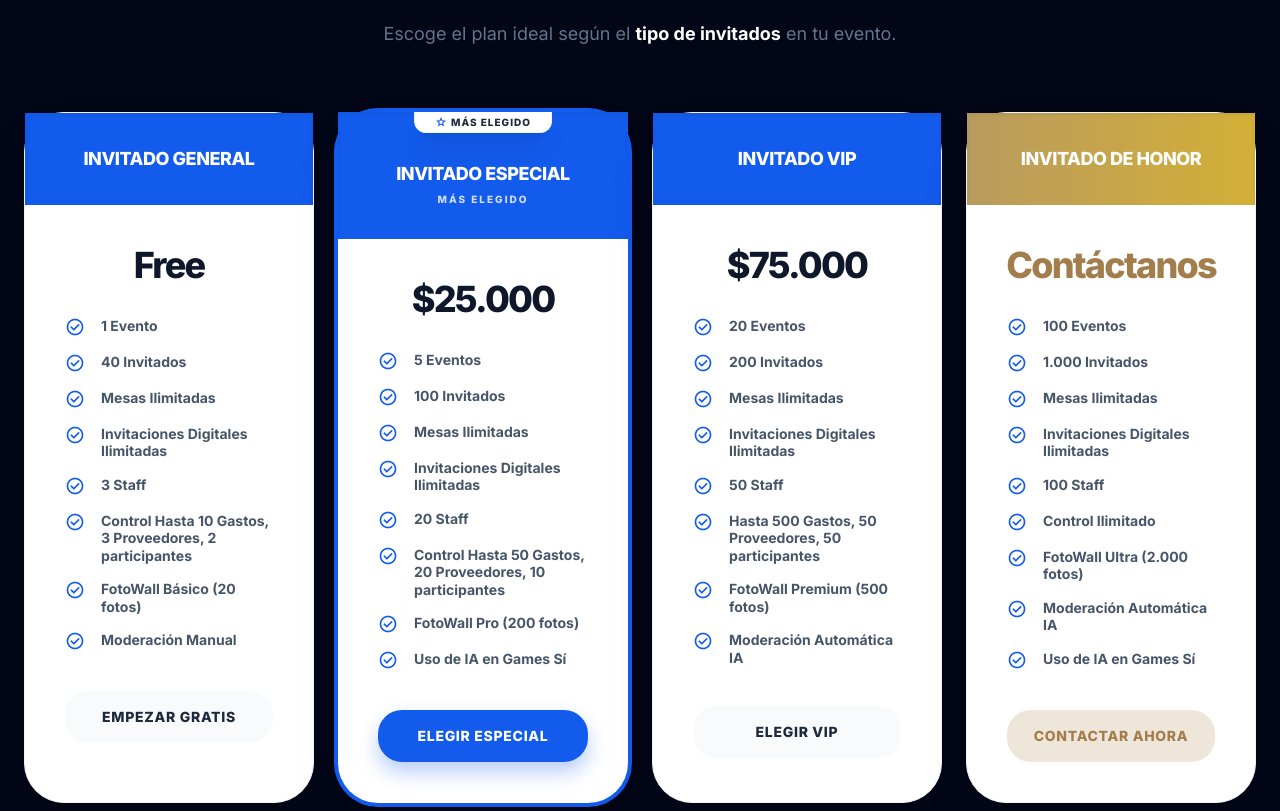
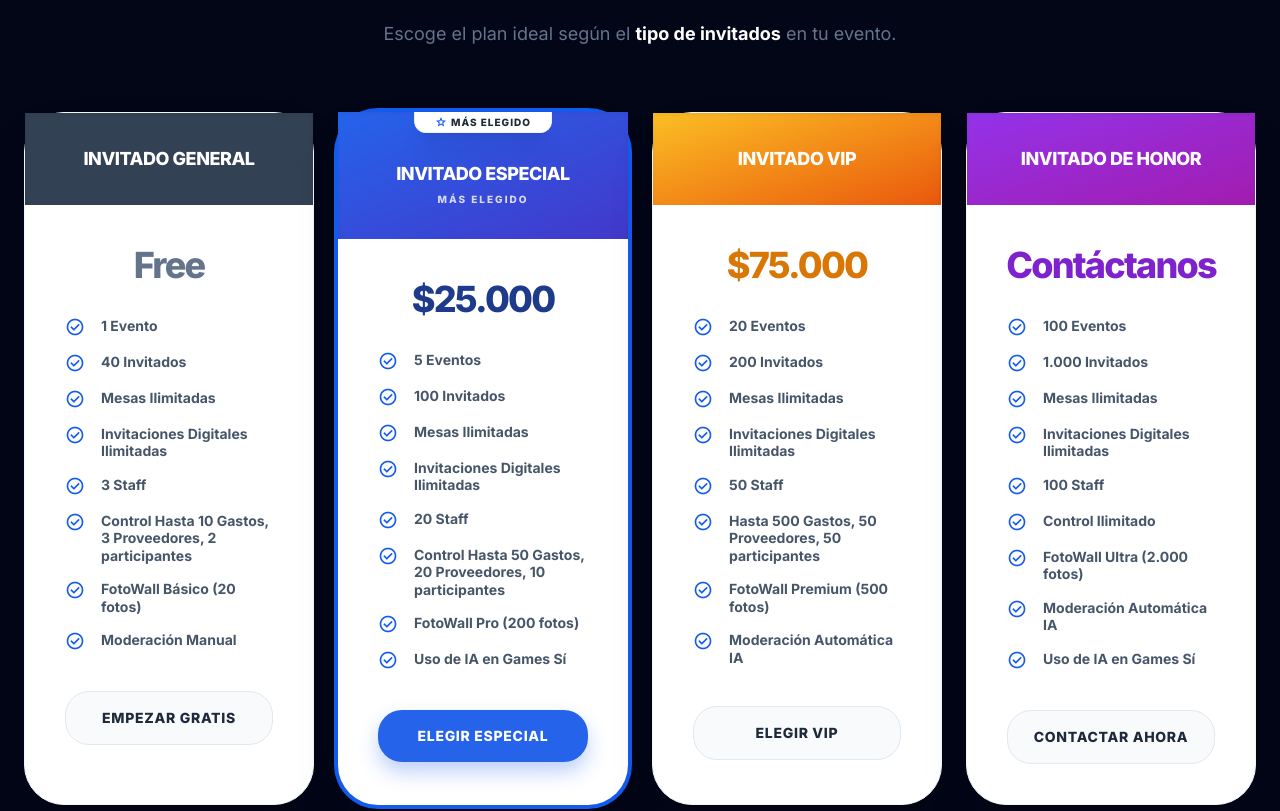
Before and after one commit to mmcorti/APPXV, a React (Vite) app: page /#/ in a window 1280 px wide. Shown: the part 3214-4025 px from the top of the page. Built offline with nearby package versions, Linux system fonts and the light colour scheme; no server answers.

Commit message:
mejoras visuales solicitadas en el Dashboard y en la pantalla de Planes (Welcome):

```diff
--- a/components/UpgradePrompt.tsx
+++ b/components/UpgradePrompt.tsx
@@ -40,10 +40,10 @@ export const UpgradePrompt: React.FC<UpgradePromptProps> = ({ resourceName, curr
     return (
         <div className={`
             flex flex-col md:flex-row items-center justify-between gap-4
-            p-4 rounded-xl border
+            p-5 rounded-[32px] border
             ${isAtLimit
-                ? 'bg-red-50 dark:bg-red-900/10 border-red-200 dark:border-red-900/30'
-                : 'bg-blue-50 dark:bg-blue-900/10 border-blue-200 dark:border-blue-900/30'}
+                ? 'bg-red-50 dark:bg-red-900/10 border-red-200 dark:border-red-900/30 shadow-[0_10px_30px_rgba(239,68,68,0.1)]'
+                : 'bg-blue-50 dark:bg-blue-900/10 border-blue-200 dark:border-blue-900/30 shadow-[0_10px_30px_rgba(59,130,246,0.1)]'}
             transition-all animate-in fade-in slide-in-from-bottom-2
         `}>
             <div className="flex items-start gap-3">
@@ -66,7 +66,7 @@ export const UpgradePrompt: React.FC<UpgradePromptProps> = ({ resourceName, curr
             <button
                 onClick={() => navigate('/prices')} // Assuming /prices or back to welcome/upgrade page
                 className={`
-                    px-4 py-2 rounded-lg text-xs font-bold uppercase tracking-wider whitespace-nowrap shadow-sm hover:shadow-md transition-all
+                    px-6 py-2.5 rounded-2xl text-xs font-bold uppercase tracking-wider whitespace-nowrap shadow-sm hover:shadow-md transition-all
                     ${isAtLimit
                         ? 'bg-red-600 text-white hover:bg-red-700'
                         : 'bg-white text-blue-600 hover:bg-blue-50 border border-blue-200'}
--- a/screens/Dashboard.tsx
+++ b/screens/Dashboard.tsx
@@ -149,7 +149,20 @@ const DashboardScreen: React.FC<DashboardProps> = ({ user, invitations, onAddEve
             <img src={user.avatar} className="relative z-10 size-12 rounded-full border-2 border-white/10 shadow-xl object-cover" alt={user.name} />
           </motion.div>
           <div>
-            <p className="text-slate-400 text-[10px] font-black uppercase tracking-widest leading-none mb-1 opacity-50">Event Manager</p>
+            <div className="flex items-center gap-2 mb-1">
+              <p className="text-slate-400 text-[10px] font-black uppercase tracking-widest leading-none opacity-50">Event Manager</p>
+              <div className={`
+                px-2 py-0.5 rounded-full text-[8px] font-black uppercase tracking-tighter border
+                ${currentPlan === PLANS_FE.FREE ? 'bg-slate-500/10 text-slate-400 border-slate-500/20' :
+                  currentPlan === PLANS_FE.PREMIUM ? 'bg-blue-500/10 text-blue-400 border-blue-500/20' :
+                    currentPlan === PLANS_FE.VIP ? 'bg-amber-500/10 text-amber-500 border-amber-500/20' :
+                      'bg-purple-500/10 text-purple-400 border-purple-500/20'}
+              `}>
+                {currentPlan === PLANS_FE.FREE ? 'Free' :
+                  currentPlan === PLANS_FE.PREMIUM ? 'Premium' :
+                    currentPlan === PLANS_FE.VIP ? 'VIP' : 'Honor'}
+              </div>
+            </div>
             <h2 className="text-white text-lg font-black italic tracking-tight leading-none truncate max-w-[150px]">{user.name}</h2>
           </div>
         </div>
@@ -217,12 +230,12 @@ const DashboardScreen: React.FC<DashboardProps> = ({ user, invitations, onAddEve
               )}
               {/* General upgrade teaser for free users */}
               {currentPlan === PLANS_FE.FREE && usage && usage.events.current < usage.events.limit && (
-                <div className="bg-gradient-to-r from-blue-600 to-indigo-600 rounded-3xl p-6 text-white shadow-xl flex items-center justify-between border border-white/10">
+                <div className="bg-gradient-to-r from-blue-600 to-indigo-600 rounded-[40px] p-8 text-white shadow-2xl flex items-center justify-between border border-white/10">
                   <div>
-                    <h3 className="font-bold text-lg mb-1">Mejora tu experiencia</h3>
+                    <h3 className="font-bold text-xl mb-1 tracking-tight">Mejora tu experiencia</h3>
                     <p className="text-sm text-blue-100/80">Accede a IA, más invitados y herramientas premium.</p>
                   </div>
-                  <button onClick={() => navigate('/prices')} className="bg-white text-blue-600 px-5 py-2.5 rounded-xl text-xs font-bold uppercase shadow-sm hover:shadow-md transition-all">Ver Planes</button>
+                  <button onClick={() => navigate('/prices')} className="bg-white text-blue-600 px-6 py-3 rounded-2xl text-[11px] font-black uppercase tracking-widest shadow-lg hover:shadow-xl transition-all">Ver Planes</button>
                 </div>
               )}
             </motion.div>
@@ -288,8 +301,8 @@ const DashboardScreen: React.FC<DashboardProps> = ({ user, invitations, onAddEve
                     whileHover={{ scale: 1.05, translateY: -2 }}
                     whileTap={{ scale: 0.95 }}
                     onClick={() => canCreateEvent ? setShowAddModal(true) : setLimitError(`Límite de eventos alcanzado (${usage?.events.display})`)}
-                    className={`flex items-center gap-2 px-8 py-3 rounded-2xl shadow-2xl transition-all text-xs font-black uppercase tracking-widest ${canCreateEvent
-                      ? 'bg-primary text-white shadow-primary/20 hover:shadow-primary/40'
+                    className={`flex items-center gap-2 px-8 py-3.5 rounded-[20px] shadow-2xl transition-all text-[11px] font-black uppercase tracking-widest ${canCreateEvent
+                      ? 'bg-primary text-white shadow-primary/30 hover:shadow-primary/50'
                       : 'bg-slate-800 text-slate-500 cursor-not-allowed opacity-50'}`}
                   >
                     <span className="material-symbols-outlined text-[18px]">add_circle</span>
--- a/screens/Welcome.tsx
+++ b/screens/Welcome.tsx
@@ -24,7 +24,8 @@ const WelcomeScreen: React.FC = () => {
       ],
       buttonText: 'EMPEZAR GRATIS',
       buttonAction: () => navigate('/login'),
-      color: 'bg-[#135bec]',
+      color: 'bg-slate-700',
+      textColor: 'text-slate-500',
       isPopular: false
     },
     {
@@ -42,7 +43,8 @@ const WelcomeScreen: React.FC = () => {
       ],
       buttonText: 'ELEGIR ESPECIAL',
       buttonAction: () => navigate('/login'),
-      color: 'bg-[#135bec]',
+      color: 'bg-gradient-to-br from-blue-600 to-indigo-700',
+      textColor: 'text-blue-900',
       isPopular: true
     },
     {
@@ -60,7 +62,8 @@ const WelcomeScreen: React.FC = () => {
       ],
       buttonText: 'ELEGIR VIP',
       buttonAction: () => navigate('/login'),
-      color: 'bg-[#135bec]',
+      color: 'bg-gradient-to-br from-amber-400 to-orange-600',
+      textColor: 'text-amber-600',
       isPopular: false
     },
     {
@@ -79,9 +82,10 @@ const WelcomeScreen: React.FC = () => {
       ],
       buttonText: 'CONTACTAR AHORA',
       buttonAction: () => window.location.href = 'mailto:tech@madiba.com.ar',
-      color: 'bg-gradient-to-r from-[#b89b5e] to-[#d4af37]',
+      color: 'bg-gradient-to-br from-purple-600 to-fuchsia-700',
+      textColor: 'text-purple-700',
       isPopular: false
-    }
+    },
   ];
 
   return (
@@ -198,7 +202,7 @@ const WelcomeScreen: React.FC = () => {
                 </div>
 
                 <div className="p-10 flex-1 flex flex-col items-center">
-                  <p className={`text-4xl font-black mb-8 tracking-tighter ${plan.name === 'INVITADO DE HONOR' ? 'text-[#a37e4c]' : 'text-slate-900'}`}>{plan.price}</p>
+                  <p className={`text-4xl font-black mb-8 tracking-tighter ${plan.textColor}`}>{plan.price}</p>
 
                   <ul className="space-y-4 mb-10 w-full">
                     {plan.features.map((feat, i) => (
@@ -211,11 +215,9 @@ const WelcomeScreen: React.FC = () => {
 
                   <button
                     onClick={plan.buttonAction}
-                    className={`w-full py-4 rounded-3xl font-black text-sm uppercase tracking-wider transition-all transform active:scale-95 ${plan.isPopular
-                      ? 'bg-[#135bec] text-white shadow-[0_10px_20px_rgba(19,91,236,0.3)]'
-                      : plan.name === 'INVITADO DE HONOR'
-                        ? 'bg-[#efe6da] text-[#a37e4c] hover:bg-[#eaddcc]'
-                        : 'bg-slate-50 text-slate-800 hover:bg-slate-100'
+                    className={`w-full py-4 rounded-[24px] font-black text-sm uppercase tracking-wider transition-all transform active:scale-95 ${plan.isPopular
+                      ? 'bg-blue-600 text-white shadow-[0_10px_20px_rgba(37,99,235,0.3)]'
+                      : 'bg-slate-50 text-slate-800 hover:bg-slate-100 border border-slate-200'
                       }`}
                   >
                     {plan.buttonText}
```
